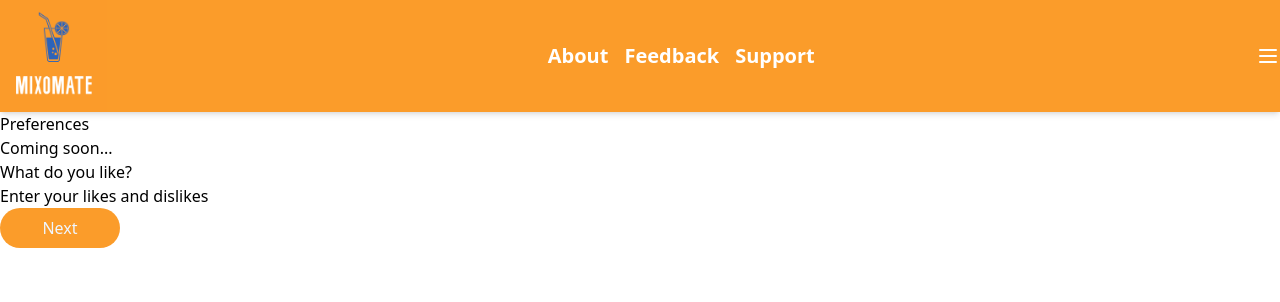
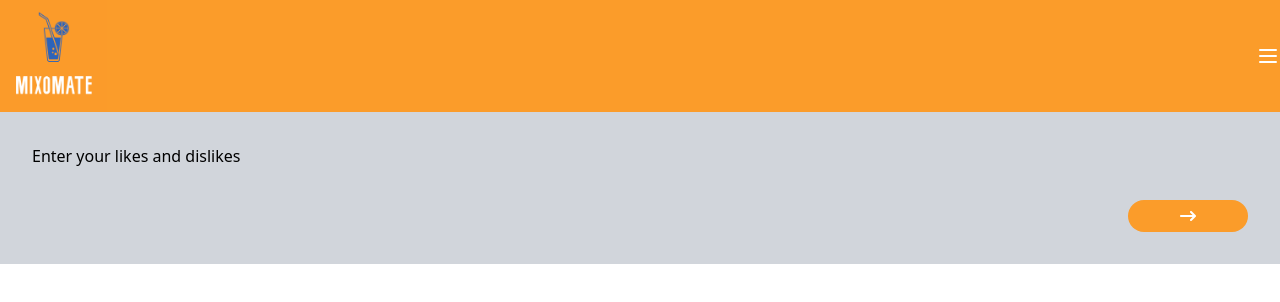
Before and after one commit to codyfp/mixomate-cocktail-recommender, a Next.js app in the folder apps/mixo-mate-frontend/: page /preferences in a window 1280 px wide. Shown: the top 302 px of the page. Built offline with nearby package versions, Linux system fonts and the light colour scheme.

Commit message:
Refactor preferences
- Add RenderCurrentStep to render steps dynamically
- Add component StepControlButton

Changed the switch into an array (at the end it does the same, but I think it can help when including more components).

```diff
--- a/apps/mixo-mate-frontend/components/Header.tsx
+++ b/apps/mixo-mate-frontend/components/Header.tsx
@@ -4,12 +4,12 @@ const Header = ({ logoSrc }) => {
           <div className="container mx-auto flex items-center justify-between h-full">
 
             <img src={logoSrc} alt="Logo" className="h-full w-auto blend-multiply" />
-
+{/*
             <div className="space-x-4">
                 <a href="#" className="text-white hover:text-gray-200 font-bold text-xl">About</a>
                 <a href="#" className="text-white hover:text-gray-200 font-bold text-xl">Feedback</a>
                 <a href="#" className="text-white hover:text-gray-200 font-bold text-xl">Support</a>
-            </div>
+            </div> */}
 
             <div className="cursor-pointer">
                 <svg xmlns="http://www.w3.org/2000/svg" fill="none" viewBox="0 0 24 24" stroke="currentColor" className="h-6 w-6 text-white">
--- a/apps/mixo-mate-frontend/pages/preferences.tsx
+++ b/apps/mixo-mate-frontend/pages/preferences.tsx
@@ -5,70 +5,108 @@ import LikesAndDislikes from "../components/LikesAndDislikes";
 import FlavourProfile from "@/components/FlavourProfile";
 
 export default function Preferences() {
-  const [step, setStep] = useState(0);
-
-  const ControlButtons: React.FunctionComponent<{ isLastStep?: Boolean }> = ({ isLastStep = false }) => {
-    return (
-      <div className='flex flex-row gap-4'>
-        {step != 0 && <button className='p-2 bg-custom-orange rounded-3xl text-blue-50 w-[120px]' onClick={() => setStep(step - 1)}>Back</button>}
-        {!isLastStep && <button className='p-2 bg-custom-orange rounded-3xl text-blue-50 w-[120px]' onClick={() => setStep(step + 1)}>Next</button>}
-      </div>
-    )
-  }
-
-  const RenderCurrentStep = () => {
-    switch (step) {
-      case 0:
-        return (
-          <div className='flex flex-col'>
-            <p>What do you like?</p>
-            <LikesAndDislikes />
-            <ControlButtons />
-          </div>
-        )
-      case 1:
-        return (
-          <div className='flex flex-col'>
-            <p>Enter your flavour Profile?</p>
-            <p>Coming soon...</p>
-            <FlavourProfile />
-            <ControlButtons />
-          </div>
-        )
-      case 2:
-        return (
-          <div className='flex flex-col'>
-            <p>Any allergens?</p>
-            <p>Coming soon...</p>
-            <ControlButtons />
-          </div>
-        )
-      default:
-        return (
-          <div className='flex flex-col'>
-            <p>Ready to get recommendations?</p>
-            <Link href='/recommendations'>
-              <button className='p-2 bg-blue-100 rounded-3xl text-blue-500 w-[120px]'>{"Let's go!"}</button>
-            </Link>
-            <ControlButtons isLastStep={true} />
-          </div>
-        )
-    }
-  }
-
   return (
-    <div>
+    <div className="flex flex-1 flex-col h-full bg-gray-300">
       <Head>
         <title>Mixo Mate | Preferences</title>
         <link rel="icon" href="/favicon.ico" />
       </Head>
+
       <main>
-        <div className='flex flex-col'>
-          <p>Preferences</p>
-          <p>Coming soon...</p>
-        </div>
         <RenderCurrentStep />
       </main>
     </div>
-  )
+  );
 }
+
+const steps = [
+  LikesAndDislikes,
+  () => (
+    <>
+      <p>Enter your flavour Profile?</p>
+      <p>Coming soon...</p>
+      <FlavourProfile />
+    </>
+  ),
+  () => (
+    <>
+      <p>Any allergens?</p>
+      <p>Coming soon...</p>
+    </>
+  ),
+  () => (
+    <>
+      <p>Ready to get recommendations?</p>
+
+      <Link href="/recommendations">
+        <button className="p-2 bg-blue-100 rounded-3xl text-blue-500 w-[120px]">
+          {"Let's go!"}
+        </button>
+      </Link>
+    </>
+  ),
+];
+
+function RenderCurrentStep() {
+  const [step, setStep] = useState(0);
+  const CurrentStep = steps[step];
+
+  return (
+    <div className="p-8">
+      <div className="mb-8">
+        <CurrentStep />
+      </div>
+
+      <div className="flex justify-end">
+        <div className="flex flex-row gap-4">
+          {step !== 0 && (
+            <StepControlButton onClick={() => setStep(step - 1)}>
+              <svg
+                xmlns="http://www.w3.org/2000/svg"
+                height="1em"
+                viewBox="0 0 512 512"
+              >
+                <path
+                  fill="white"
+                  d="M9.4 233.4c-12.5 12.5-12.5 32.8 0 45.3l128 128c12.5 12.5 32.8 12.5 45.3 0s12.5-32.8 0-45.3L109.3 288 480 288c17.7 0 32-14.3 32-32s-14.3-32-32-32l-370.7 0 73.4-73.4c12.5-12.5 12.5-32.8 0-45.3s-32.8-12.5-45.3 0l-128 128z"
+                />
+              </svg>
+            </StepControlButton>
+          )}
+
+          {step < steps.length - 1 && (
+            <StepControlButton onClick={() => setStep(step + 1)}>
+              <svg
+                xmlns="http://www.w3.org/2000/svg"
+                height="1em"
+                viewBox="0 0 512 512"
+              >
+                <path
+                  fill="white"
+                  d="M502.6 278.6c12.5-12.5 12.5-32.8 0-45.3l-128-128c-12.5-12.5-32.8-12.5-45.3 0s-12.5 32.8 0 45.3L402.7 224 32 224c-17.7 0-32 14.3-32 32s14.3 32 32 32l370.7 0-73.4 73.4c-12.5 12.5-12.5 32.8 0 45.3s32.8 12.5 45.3 0l128-128z"
+                />
+              </svg>
+            </StepControlButton>
+          )}
+        </div>
+      </div>
+    </div>
+  );
+}
+
+function StepControlButton({
+  onClick,
+  children,
+}: {
+  onClick: () => void;
+  children: React.ReactNode;
+}) {
+  return (
+    <button
+      className="flex items-center justify-center p-2 bg-custom-orange rounded-3xl text-blue-50 w-[120px]"
+      onClick={onClick}
+    >
+      {children}
+    </button>
+  );
+}
```
